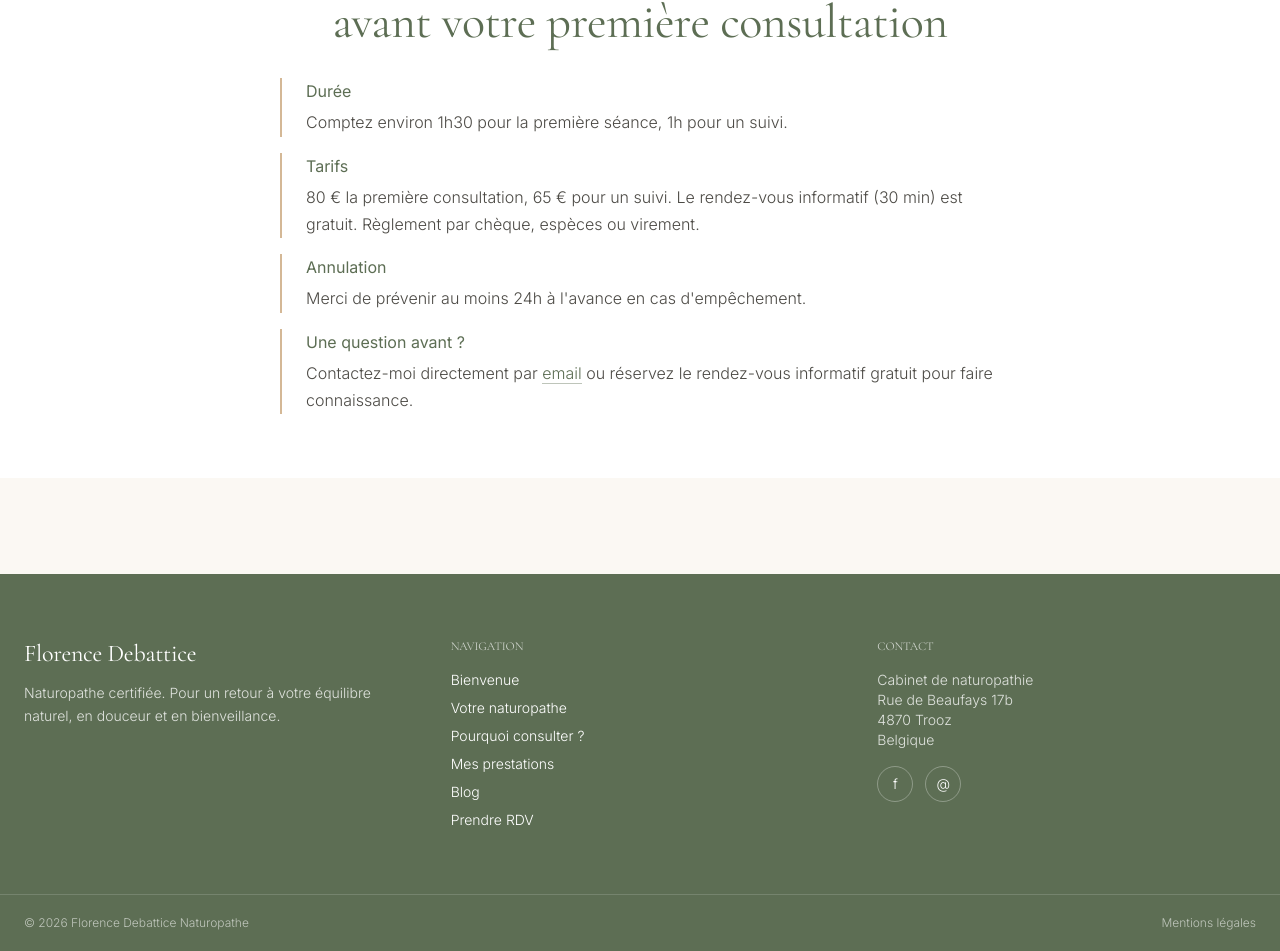
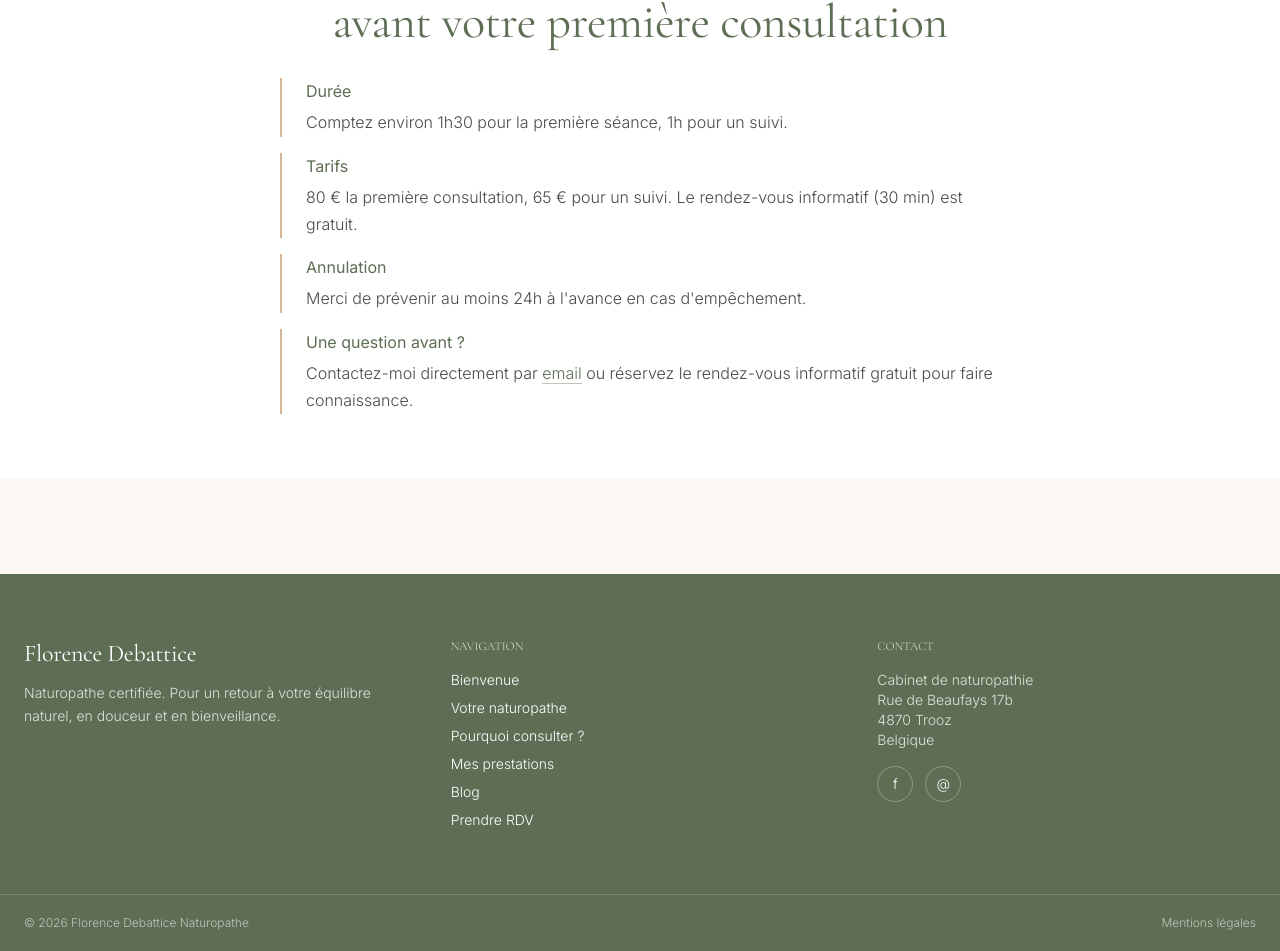
Before and after one commit to Samuelbcl/florence, a Next.js app: page /prendre-rdv in a window 1280 px wide. Shown: the part 1039-1990 px from the top of the page. Built offline with nearby package versions, Linux system fonts and the light colour scheme.

Commit message:
Retrait mention règlement chèque/espèces/virement
Co-Authored-By: Claude Opus 4.7 (1M context) <noreply@anthropic.com>

```diff
--- a/src/app/prendre-rdv/page.tsx
+++ b/src/app/prendre-rdv/page.tsx
@@ -123,8 +123,7 @@ function PrendreRdvContent() {
                 Tarifs
               </strong>
               80 € la première consultation, 65 € pour un suivi. Le rendez-vous
-              informatif (30 min) est gratuit. Règlement par chèque, espèces
-              ou virement.
+              informatif (30 min) est gratuit.
             </li>
             <li className="pl-6 border-l-2 border-accent">
               <strong className="text-primary-dark block mb-1">
```
